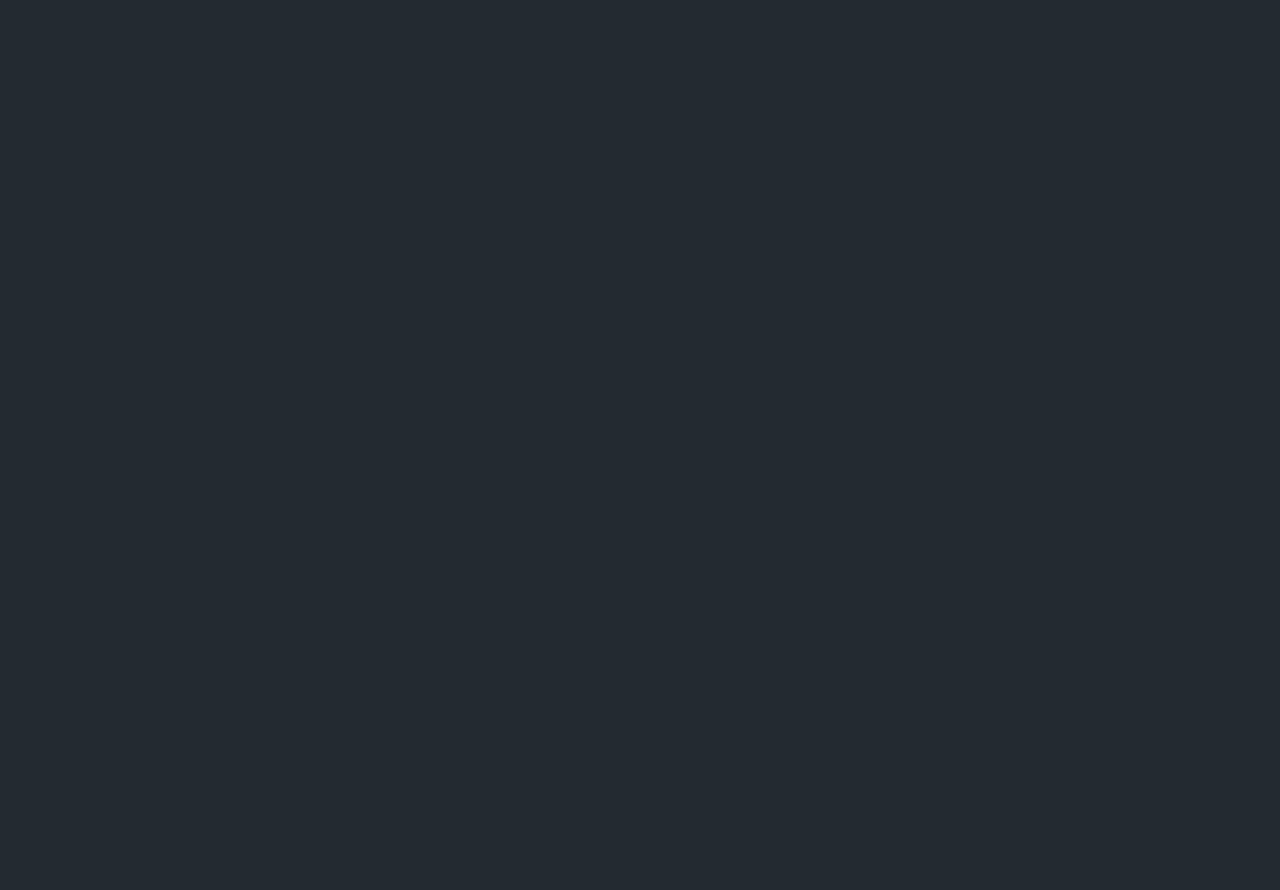
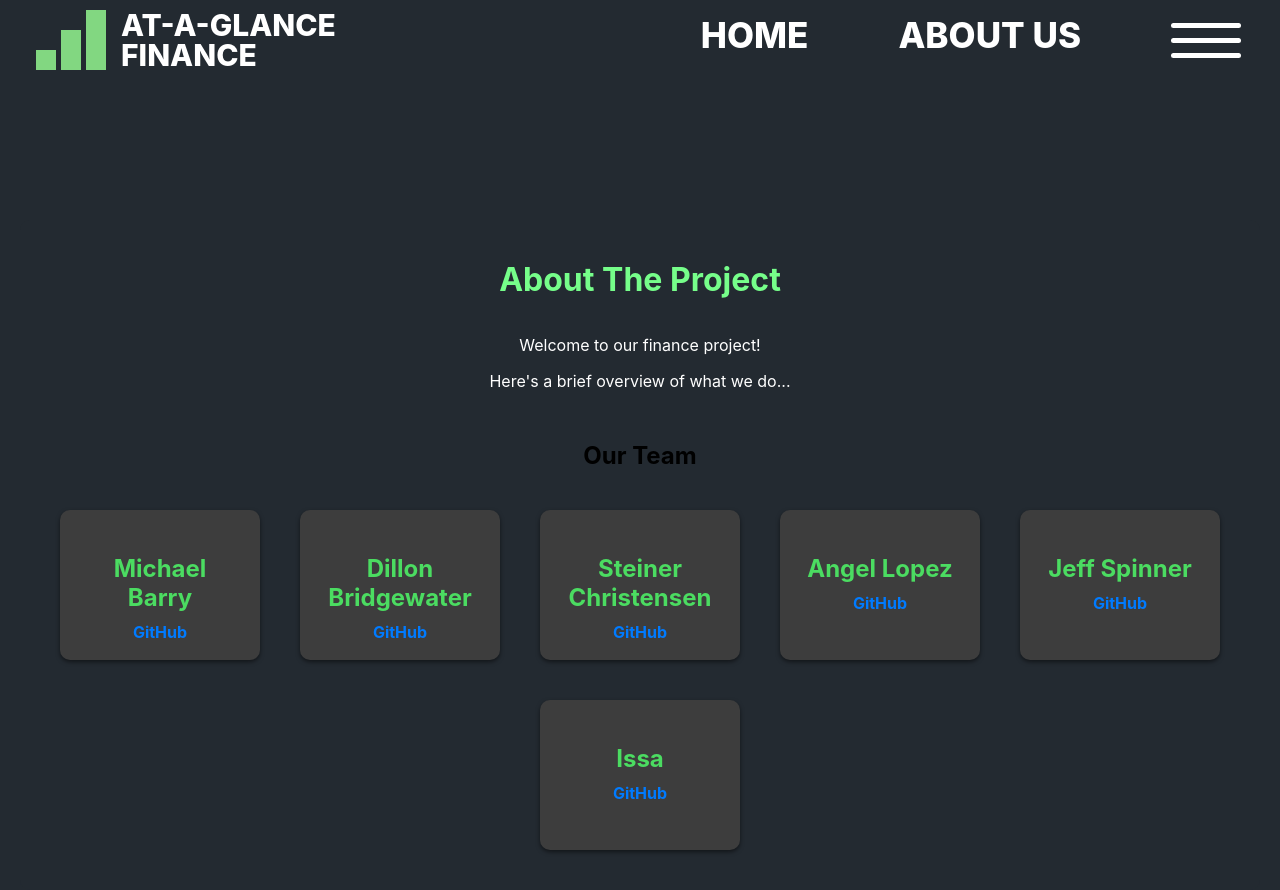
Before and after one commit to SpacePirate3/480-Finance-Website, a React (Create React App) app in the folder frontend/: page /about in a window 1280 px wide. Before the commit this address had no page. Shown: the top 890 px of the page. Before the commit the page ends 800 px from the top, so only its background shows below. Built offline with nearby package versions, Linux system fonts and the light colour scheme.

Commit message:
adding the  about us page
simple edited the link in the header  added the link in the app.js and created js and css files for the aboutus page

```diff
--- /dev/null
+++ b/frontend/src/components/AboutUsPage/AboutUs.css
@@ -0,0 +1,75 @@
+.about-us-container {
+    margin-top: 200px; /* Move container down from header */
+    padding: 20px;
+    background-color: #232A31; /* Light background color */
+    border-radius: 10px; /* Rounded corners */
+    box-shadow: 0 0 10px 232A31(51, 67, 47); /* Box shadow for depth */
+    display: flex; /* Use flexbox to center content */
+    flex-direction: column; /* Align children vertically */
+    align-items: center; /* Center children horizontally */
+    text-align: center; /* Center text content */
+}
+
+.about-us-container h1 {
+    font-size: 32px;
+    margin-bottom: 20px;
+    margin-top: 20px; /* Add margin on top */
+    font-family: 'Inter', sans-serif;
+    font-weight: bold;
+    color: #76fe8a; /* Dark text color */
+}
+
+.project-description {
+    margin-bottom: 20px;
+    color: #ffffff; /* Medium-dark text color */
+}
+
+.project-description p {
+    margin-bottom: 10px;
+}
+
+.people-container {
+    display: flex;
+    flex-wrap: wrap; /* Allow wrapping */
+    justify-content: center; /* Center items horizontally */
+}
+
+.person-card {
+    width: 200px; /* Set the width to your desired value */
+    height: 150px; /* Set the height to be taller than the width */
+    margin: 20px;
+    background-color: #3d3d3d; /* White background */
+    border-radius: 10px; /* Rounded corners */
+    box-shadow: 0 2px 4px rgba(0, 0, 0, 0.502); /* Box shadow for depth */
+    transition: transform 0.3s ease-in-out;
+}
+
+.person-card:hover {
+    transform: translateY(-5px); /* Move card up slightly on hover */
+}
+
+.person-content {
+    padding: 20px;
+}
+
+.person-content h3 {
+    margin-bottom: 10px;
+    font-size: 24px;
+    font-family: 'Inter', sans-serif;
+    font-weight: bold;
+    color: #4bdc61; /* Dark text color */
+}
+
+.person-content a {
+    display: block;
+    color: #007bff; /* Link color */
+    text-decoration: none;
+    font-size: 16px;
+    font-family: 'Inter', sans-serif;
+    font-weight: bold;
+    transition: color 0.3s ease-in-out;
+}
+
+.person-content a:hover {
+    color: #00b351; /* Darker link color on hover */
+}
--- /dev/null
+++ b/frontend/src/components/AboutUsPage/AboutUs.js
@@ -0,0 +1,43 @@
+import React from 'react';
+import Header from '../Header/Header';
+import './AboutUs.css';
+
+const people = [
+    { id: 1, name: 'Michael Barry', github: 'https://github.com/Mike124892' },
+    { id: 2, name: 'Dillon Bridgewater', github: 'https://github.com/SpacePirate3' },
+    { id: 3, name: 'Steiner Christensen', github: 'https://github.com/SteinerChris' },
+    { id: 4, name: 'Angel Lopez', github: 'https://github.com/AngelL-015' },
+    { id: 5, name: 'Jeff Spinner', github: 'https://github.com/SpinnerJ' },
+    { id: 6, name: 'Issa', github: 'https://github.com/Issa-73' }
+];
+
+const AboutUs = () => {
+    return (
+        <div>
+            <Header />
+            <div className="about-us-container">
+                <h1>About The Project</h1>
+                <div className="project-description">
+                    <p>Welcome to our finance project!</p>
+                    <p>Here's a brief overview of what we do...</p>
+                    {/* Add more project description here as needed */}
+                </div>
+                <h2>Our Team</h2>
+                <div className="people-container">
+                    {people.map(person => (
+                        <div className="person-card" key={person.id}>
+                            <div className="person-content">
+                                <h3>{person.name}</h3>
+                                <a href={person.github} target="_blank" rel="noopener noreferrer">
+                                    GitHub
+                                </a>
+                            </div>
+                        </div>
+                    ))}
+                </div>
+            </div>
+        </div>
+    );
+};
+
+export default AboutUs;
--- a/frontend/src/components/App.js
+++ b/frontend/src/components/App.js
@@ -11,6 +11,7 @@ import Stocks from './HomePage/PopularStocks/PopularStocks'
 import {createChart} from "lightweight-charts"
 import axios from "axios"
 import DetailedPage from './DetailedPage/DetailedPage'
+import AboutUs from './AboutUsPage/AboutUs';
 function App() {
 
     useEffect(() => {
@@ -22,6 +23,7 @@ function App() {
         <Routes>
           <Route path="/" element={<RealHome/>}/>
           <Route path="/details/:stockSymbol" element={<DetailedPage/>}/>
+          <Route path="/about" element={<AboutUs />} />
         </Routes>
     </>
 
--- a/frontend/src/components/Header/Header.js
+++ b/frontend/src/components/Header/Header.js
@@ -3,6 +3,8 @@ import {Link} from "react-router-dom";
 import React, { useState } from 'react';
 import './Header.css';
 import Menu from './menu';
+import AboutUs from '../AboutUsPage/AboutUs.js';
+
 
 function Header() {
     const [isMenuOpen, setIsMenuOpen] = useState(false);
@@ -29,7 +31,7 @@ function Header() {
             </Link>
             <div className="buttons">
                 <Link to={"/"}><div className="text homeButton">HOME</div></Link>
-                <div className="text homeButton">ABOUT US</div>
+                <Link to={"/about"}><div className="text homeButton">ABOUT US</div></Link> {/* Link to About Us page */}
                 {/* Attach toggleMenu function to onClick event */}
                 <div className="stock-contaner-menu" onClick={toggleMenu}>
                     <div className="stock-line-menu"></div>
```
Also changed, not shown: 1 other file (tests, documents, lock files or other folders).
